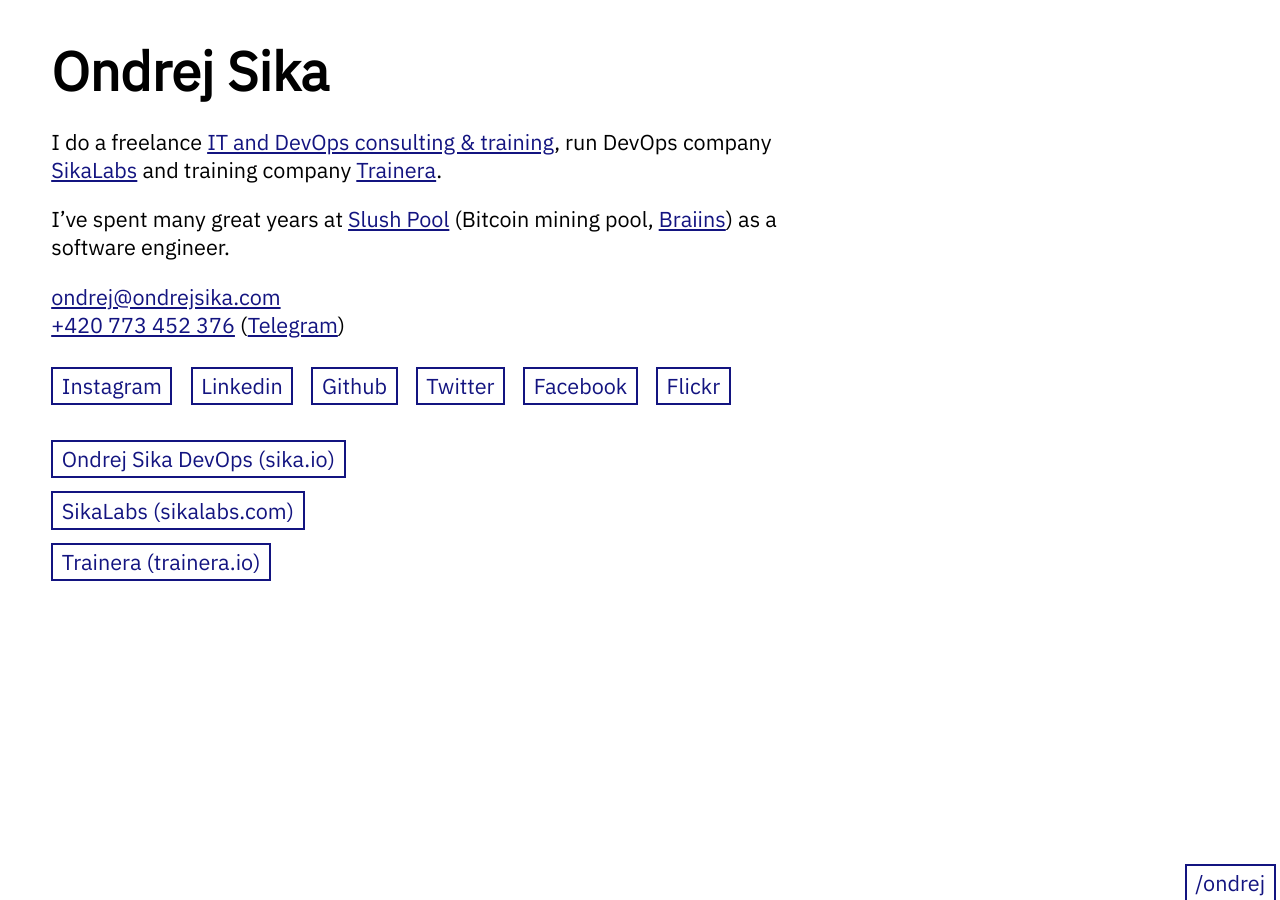
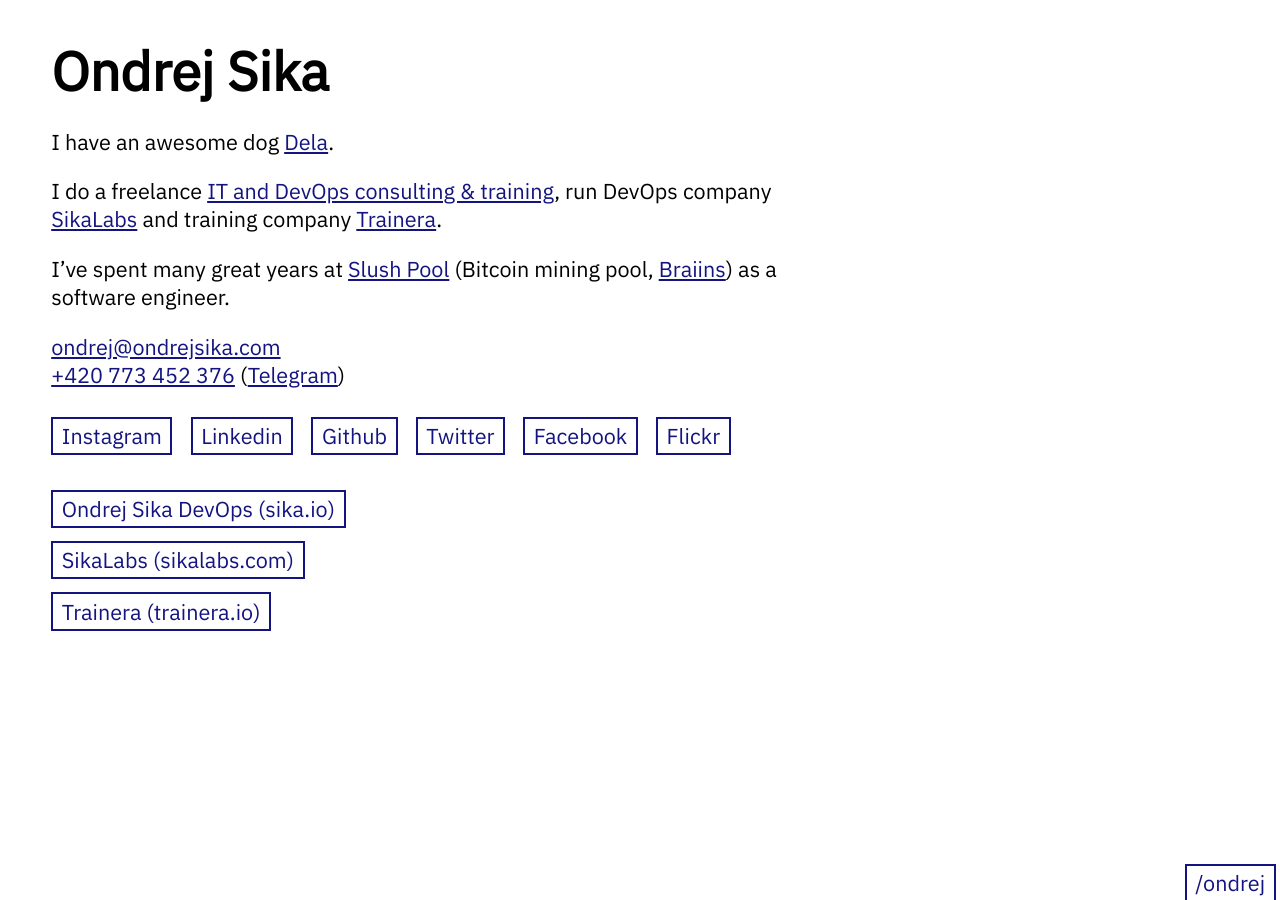
Before and after one commit to ondrejsika/ondrejsika.com, a Jekyll site: the page built from index.md, in a window 1280 px wide. Built offline with Jekyll 4.4.1, drawn with Linux system fonts in a browser that asks for light colours.

Commit message:
feat(homepage): Add Dela to site home page

```diff
--- a/index.md
+++ b/index.md
@@ -5,6 +5,8 @@
 <h1 class="header">Ondrej Sika</h1>
 
 <div markdown="1">
+I have an awesome dog [Dela](https://instagram.com/jsemdela).
+
 I do a freelance [IT and DevOps consulting & training](https://sika.io), run DevOps company [SikaLabs](https://sikalabs.com) and training company [Trainera](https://trainera.io).
 
 I've spent many great years at [Slush Pool](https://slushpool.com) (Bitcoin mining pool, [Braiins](https://braiins.com)) as a software engineer.
```
